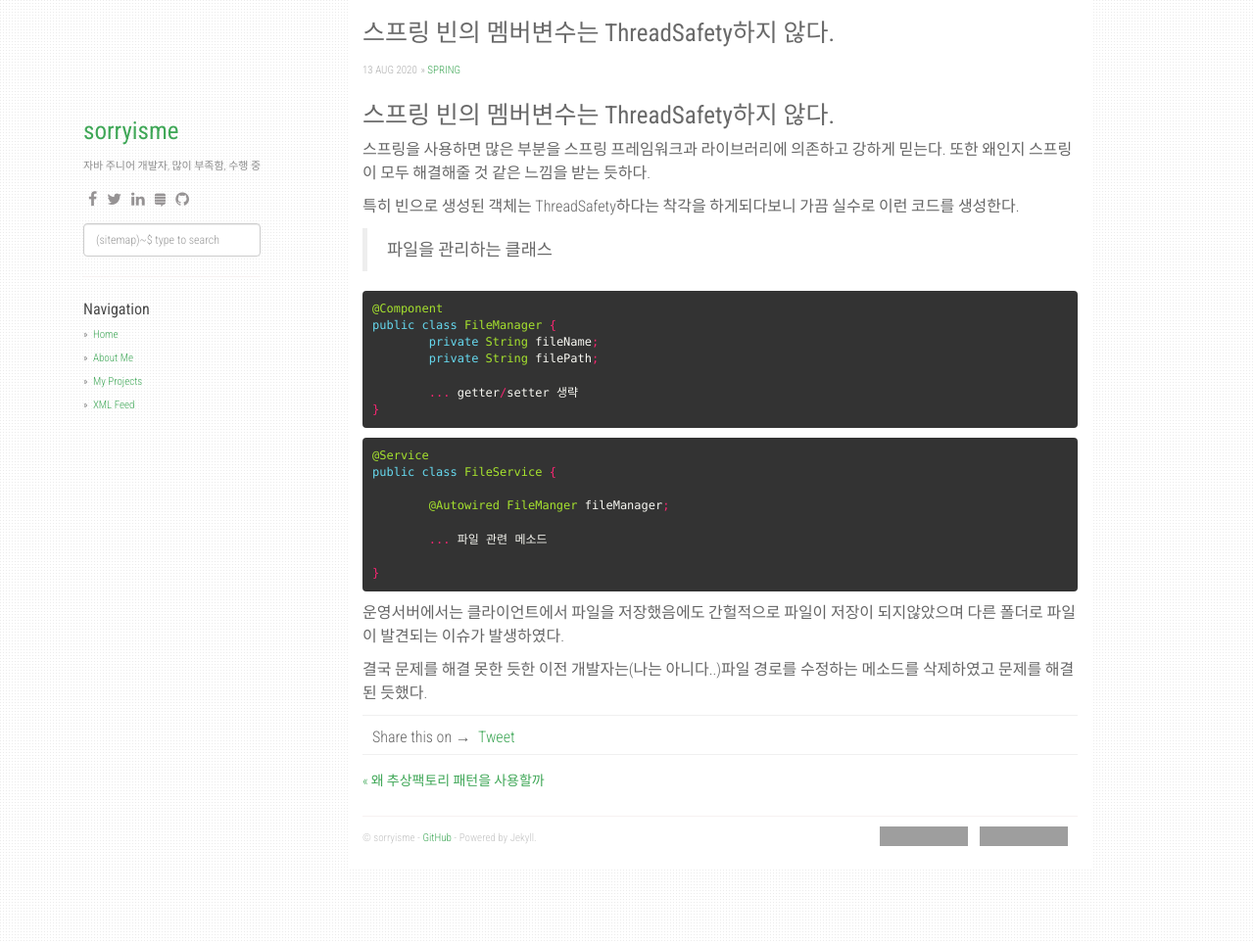
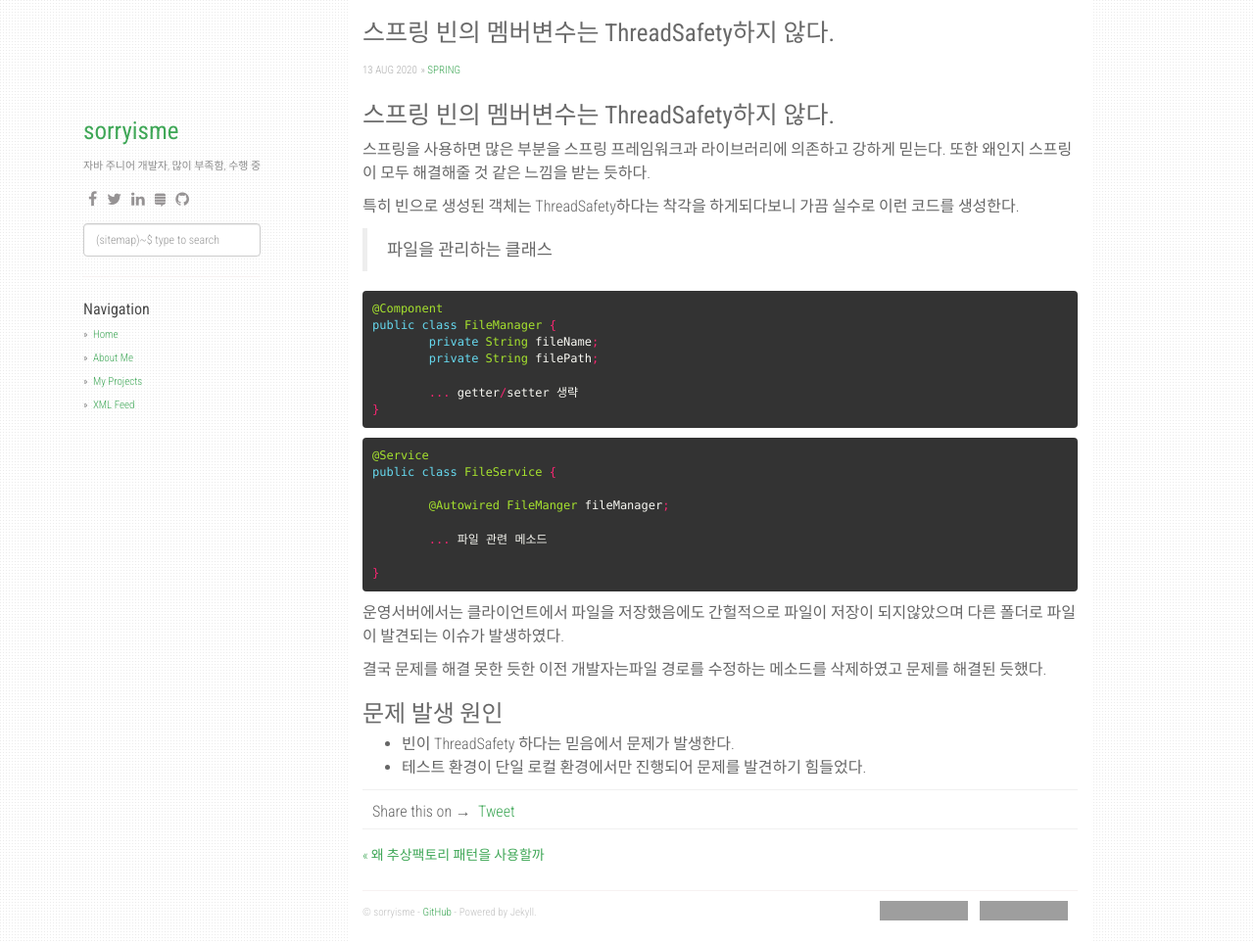
Before and after one commit to sorryisme/sorryisme.github.io, a Jekyll site: the page built from _posts/2020-08-14-스프링 빈의 멤버변수는 ThreadSafety하지 않다.markdown, in a window 1280 px wide and 963 px high. Shown: the whole window at 98% size. Built offline with Jekyll 4.4.1, drawn with Linux system fonts in a browser that asks for light colours; nearby versions of some CDN libraries; comment, search, counter and statistics services are not loaded; grey boxes are pictures that could not be loaded.

Commit message:
20200818

```diff
--- a/_posts/2020-08-14-스프링 빈의 멤버변수는 ThreadSafety하지 않다.markdown
+++ b/_posts/2020-08-14-스프링 빈의 멤버변수는 ThreadSafety하지 않다.markdown
@@ -37,4 +37,11 @@ public class FileService {
 
 운영서버에서는 클라이언트에서 파일을 저장했음에도 간헐적으로 파일이 저장이 되지않았으며 다른 폴더로 파일이 발견되는 이슈가 발생하였다.
 
-결국 문제를 해결 못한 듯한 이전 개발자는(나는 아니다..)파일 경로를 수정하는 메소드를 삭제하였고 문제를 해결된 듯했다.
+결국 문제를 해결 못한 듯한 이전 개발자는파일 경로를 수정하는 메소드를 삭제하였고 문제를 해결된 듯했다.
+
+
+
+### 문제 발생 원인
+
+- 빈이 ThreadSafety 하다는 믿음에서 문제가 발생한다.
+- 테스트 환경이 단일 로컬 환경에서만 진행되어 문제를 발견하기 힘들었다.
```
